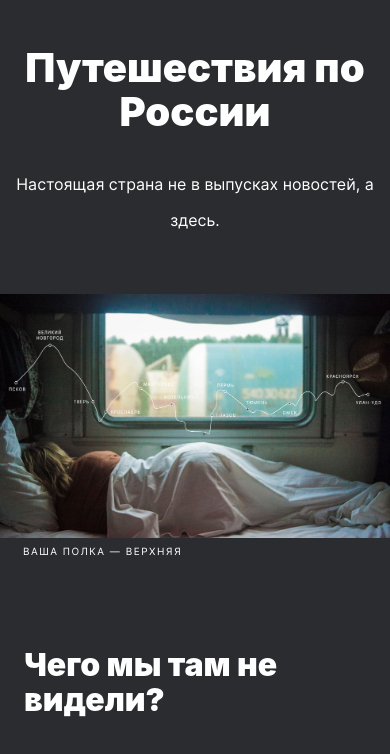
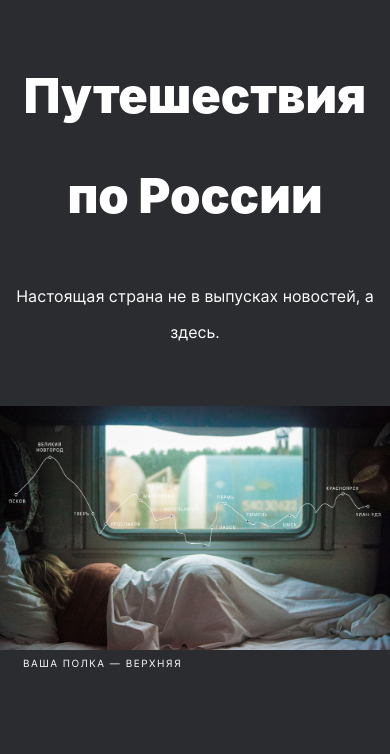
Before and after one commit to VladimirZaigraev/russian-travel, a plain HTML site: page index.html in a window 390 px wide. Shown: the part 83-837 px from the top of the page. Drawn offline with Linux system fonts and the light colour scheme; a web font is replaced by a local one.

Commit message:
fix fonts size lead title

```diff
--- a/blocks/lead/__title/lead__title.css
+++ b/blocks/lead/__title/lead__title.css
@@ -7,14 +7,15 @@
   max-width: 720px;
   margin: 0 0 32px 0;
 }
-@media (max-width: 680px) {
+@media (max-width: 768px) {
   .lead__title {
-    font-size: 40px;
-    line-height: 44px;
+    font-size: calc(40px + (96 - 40) * ( (100vw - 320px) / (768 - 320)));
   }
 }
 @media (max-width: 320px) {
   .lead__title {
     margin: 0 0 16px 0;
+    font-size: 40px;
+    line-height: 44px;
   }
 }
```
